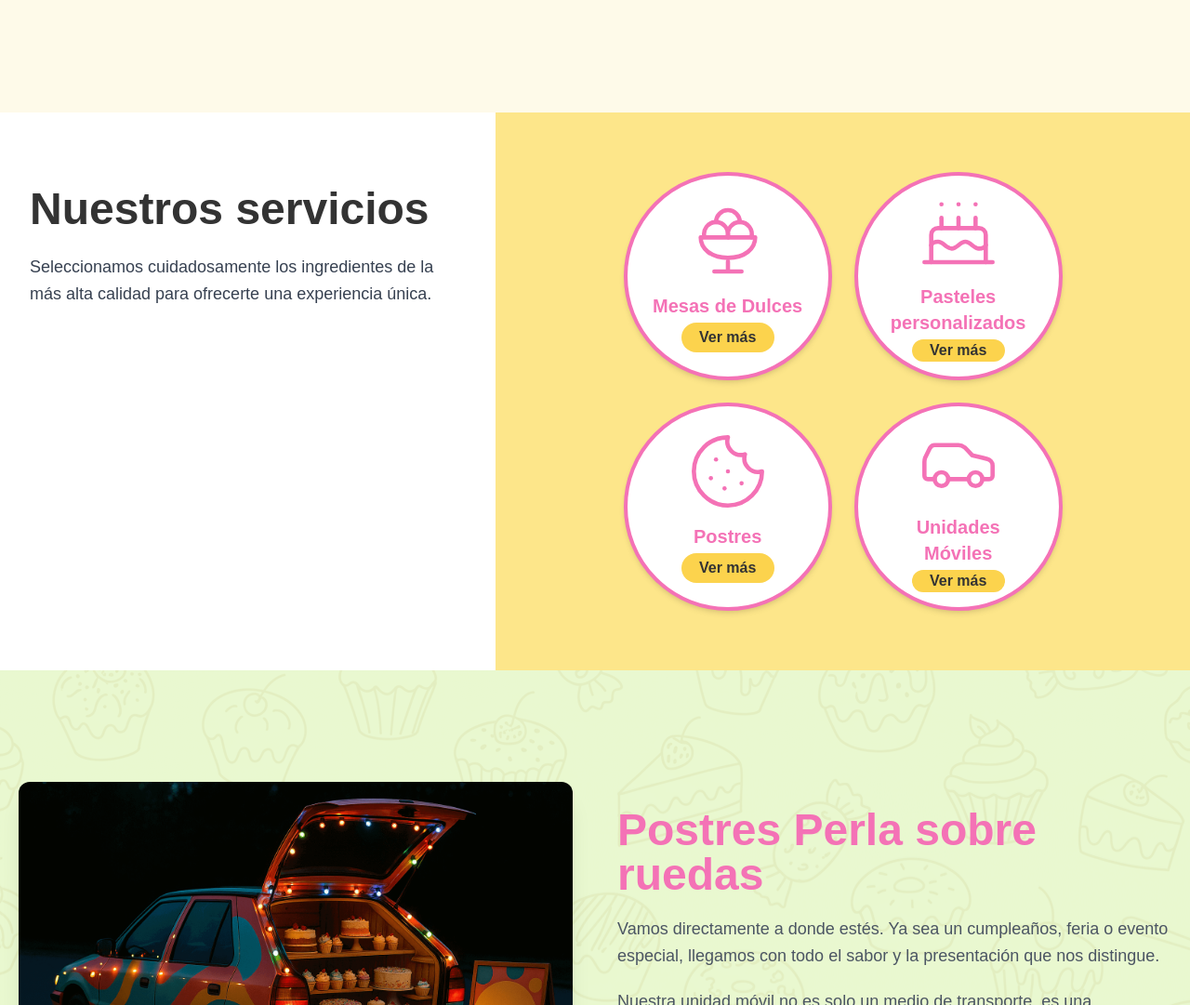
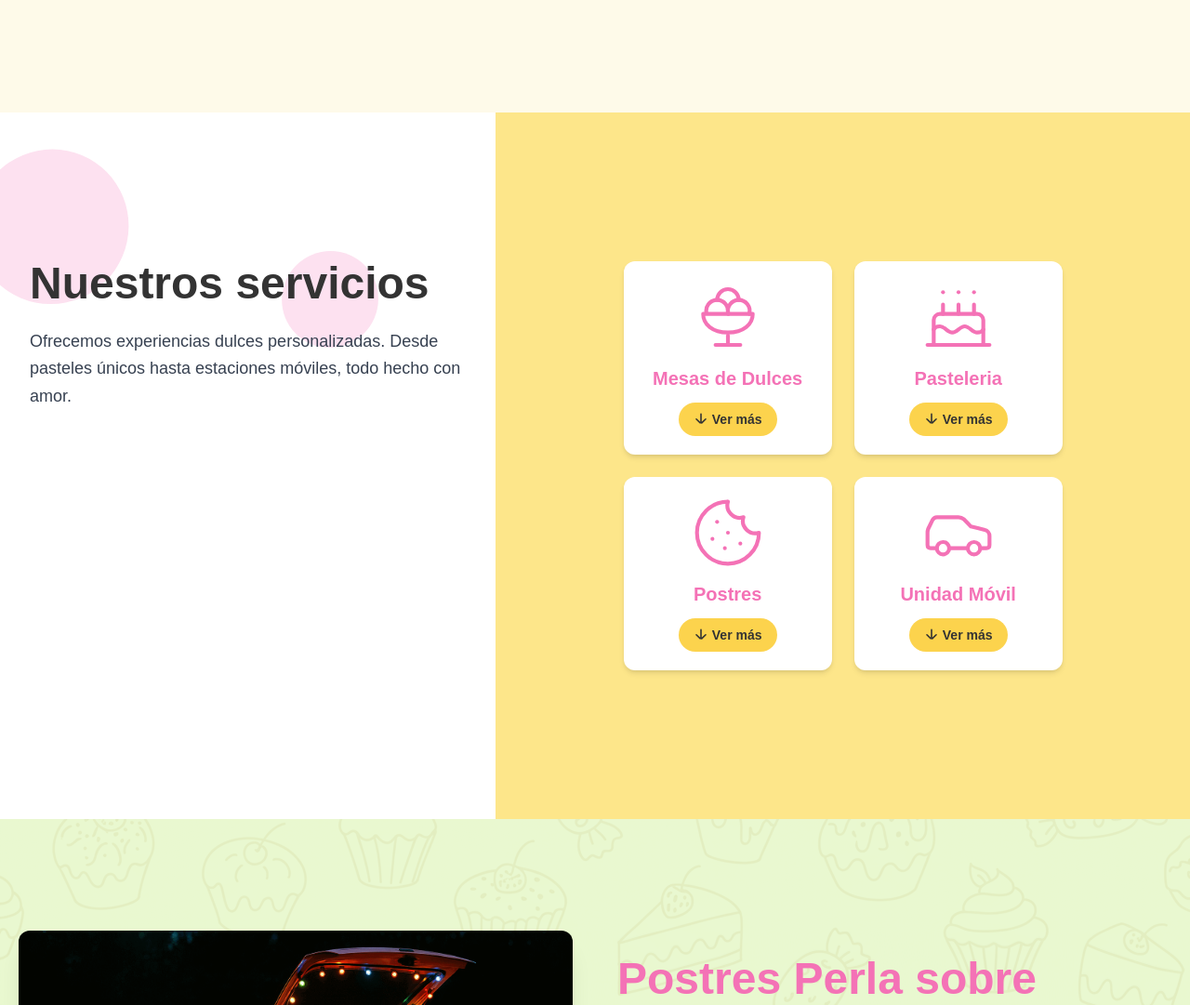
Before and after one commit to greatBrain/postres-perla, a plain HTML site: page index.html in a window 1280 px wide. Shown: the part 1660-2741 px from the top of the page at 93% size. Drawn offline with nearby package versions, Linux system fonts and the light colour scheme.

Commit message:
refactor:services cards UI/UX

```diff
--- a/index.html
+++ b/index.html
@@ -239,63 +239,60 @@
     </div>
   </section>
 
-  <section class="services w-full flex flex-col md:flex-row items-center md:items-start" id="services">
-    <!-- Parte izquierda: Título y descripción -->
-    <div class="w-full md:w-5/12 py-20 px-5 md:px-8 flex flex-col justify-center">
-      <div class="max-w-full text-left">
-        <h2 class="text-black-800 text-4xl md:text-5xl font-semibold mb-6">
+  <section class="services w-full flex flex-col md:flex-row items-center md:items-start relative overflow-hidden" id="services">
+    <div class="w-full md:w-5/12 py-40 px-5 md:px-8 flex flex-col justify-center z-10 bg-[url('public/images/circle-scatter-filled.svg')] bg-no-repeat bg-center-center bg-cover">
+      <div class="max-w-full text-left space-y-6">
+        <h2 class="text-black-800 text-4xl md:text-5xl font-semibold leading-snug">
           Nuestros servicios
         </h2>
-        <p class="text-gray-700 text-lg leading-relaxed">
-          Seleccionamos cuidadosamente los ingredientes de la más alta calidad para ofrecerte una experiencia única.
-        </p>
+        <div class="max-w-xl text-left">
+          <p class="text-gray-700 text-lg leading-relaxed">
+            Ofrecemos experiencias dulces personalizadas. Desde pasteles únicos hasta estaciones móviles, todo hecho con amor.
+          </p>
+        </div>
       </div>
     </div>
-    <!-- Parte derecha: Cards dentro de fondo amarillo -->
-    <div class="w-full md:w-7/12 bg-yellow-200 px-5 py-16 flex flex-wrap justify-center items-center gap-6">
-      <!-- Card 1 -->
-      <div
-        class="bg-white border-4 border-pink-400 rounded-full w-52 h-52 sm:w-56 sm:h-56 flex flex-col justify-center items-center p-6 shadow-md hover:shadow-xl transform hover:scale-105 transition duration-300">
-        <img src="public/icons/sweet-table-service.svg" alt="Mesas de Dulces" class="w-22 h-22 mb-3">
-        <h3 class="text-pink-400 text-xl font-bold mb-1 text-center">Mesas de Dulces</h3>
-        <button
-          class="w-25 h-8 bg-yellow-300 hover:bg-yellow-400 text-black-800 font-semibold rounded-full transition duration-200 ease-in-out bg-gray-300">Ver
-          más
+    <div class="w-full md:w-7/12 bg-yellow-200 px-5 py-40 flex flex-wrap justify-center items-center gap-6">
+      <div class="bg-white border-pink-400 rounded-xl w-52 sm:w-56 flex flex-col justify-between items-center p-5 shadow-md hover:shadow-xl transform hover:scale-100 transition duration-300 text-center">
+        <img src="public/icons/sweet-table-service.svg" alt="Mesas de Dulces" class="w-20 h-20 mb-3">
+        <p class="text-pink-400 text-xl font-semibold">Mesas de Dulces</p>
+        <button class="mt-3 bg-yellow-300 hover:bg-yellow-400 text-sm text-black-800 font-semibold px-4 py-2 rounded-full transition duration-200 flex items-center gap-1">
+          <svg class="w-4 h-4" fill="currentColor" viewBox="0 0 20 20"><path d="M10.293 15.707a1 1 0 001.414 0L17 10.414a1 1 0 00-1.414-1.414L11 13.586V3a1 1 0 10-2 0v10.586L4.414 9a1 1 0 00-1.414 1.414l5.293 5.293z"/></svg>
+          Ver más
         </button>
       </div>
-      <!-- Card 2 -->
-      <div
-        class="bg-white border-4 border-pink-400 rounded-full w-52 h-52 sm:w-56 sm:h-56 flex flex-col justify-center items-center p-6 shadow-md hover:shadow-xl transform hover:scale-105 transition duration-300">
-        <img src="public/icons/whole-cake-service.svg" alt="Pastelería para Eventos" class="w-22 h-22 mb-3">
-        <h3 class="text-pink-400 text-xl font-bold mb-1 text-center">Pasteles personalizados</h3>
-        <button
-          class="w-25 h-8 bg-yellow-300 hover:bg-yellow-400 text-black-800 font-semibold rounded-full transition duration-200 ease-in-out bg-gray-300">Ver
-          más
+
+      <!-- Repite para cada servicio (Pasteles, Postres, Móviles) -->
+      <div class="bg-white border-pink-400 rounded-xl w-52 sm:w-56 flex flex-col justify-between items-center p-5 shadow-md hover:shadow-xl transform hover:scale-100 transition duration-300 text-center">
+        <img src="public/icons/whole-cake-service.svg" alt="Pasteles personalizados" class="w-20 h-20 mb-3">
+        <p class="text-pink-400 text-xl font-semibold">Pasteleria</p>
+        <button class="mt-3 bg-yellow-300 hover:bg-yellow-400 text-sm text-black-800 font-semibold px-4 py-2 rounded-full transition duration-200 flex items-center gap-1">
+          <svg class="w-4 h-4" fill="currentColor" viewBox="0 0 20 20"><path d="M10.293 15.707a1 1 0 001.414 0L17 10.414a1 1 0 00-1.414-1.414L11 13.586V3a1 1 0 10-2 0v10.586L4.414 9a1 1 0 00-1.414 1.414l5.293 5.293z"/></svg>
+          Ver más
         </button>
       </div>
-      <!-- Card 3 -->
-      <div
-        class="bg-white border-4 border-pink-400 rounded-full w-52 h-52 sm:w-56 sm:h-56 flex flex-col justify-center items-center p-6 shadow-md hover:shadow-xl transform hover:scale-105 transition duration-300">
-        <img src="public/icons/cookie-service.svg" alt="Unidades Móviles" class="w-22 h-22 mb-3">
-        <h3 class="text-pink-400 text-xl font-bold mb-1 text-center">Postres</h3>
-        <button
-          class="w-25 h-8 bg-yellow-300 hover:bg-yellow-400 text-black-800 font-semibold rounded-full transition duration-200 ease-in-out bg-gray-300">Ver
-          más
+
+      <!-- Postres -->
+      <div class="bg-white border-pink-400 rounded-xl w-52 sm:w-56 flex flex-col justify-between items-center p-5 shadow-md hover:shadow-xl transform hover:scale-100 transition duration-300 text-center">
+        <img src="public/icons/cookie-service.svg" alt="Postres" class="w-20 h-20 mb-3">
+        <p class="text-pink-400 text-xl font-semibold">Postres</p>
+        <button class="mt-3 bg-yellow-300 hover:bg-yellow-400 text-sm text-black-800 font-semibold px-4 py-2 rounded-full transition duration-200 flex items-center gap-1">
+          <svg class="w-4 h-4" fill="currentColor" viewBox="0 0 20 20"><path d="M10.293 15.707a1 1 0 001.414 0L17 10.414a1 1 0 00-1.414-1.414L11 13.586V3a1 1 0 10-2 0v10.586L4.414 9a1 1 0 00-1.414 1.414l5.293 5.293z"/></svg>
+          Ver más
         </button>
       </div>
-      <!-- Card 4 -->
-      <div
-        class="bg-white border-4 border-pink-400 rounded-full w-52 h-52 sm:w-56 sm:h-56 flex flex-col justify-center items-center p-6 shadow-md hover:shadow-xl transform hover:scale-105 transition duration-300">
-        <img src="public/icons/car-service.svg" alt="Unidades Móviles" class="w-22 h-22 mb-3">
-        <h3 class="text-pink-400 text-xl font-bold mb-1 text-center">Unidades Móviles</h3>
-        <button
-          class="w-25 h-8 bg-yellow-300 hover:bg-yellow-400 text-black-800 font-semibold rounded-full transition duration-200 ease-in-out bg-gray-300">Ver
-          más
+
+      <!-- Unidades Móviles -->
+      <div class="bg-white border-pink-400 rounded-xl w-52 sm:w-56 flex flex-col justify-between items-center p-5 shadow-md hover:shadow-xl transform hover:scale-100 transition duration-300 text-center">
+        <img src="public/icons/car-service.svg" alt="Unidades Móviles" class="w-20 h-20 mb-3">
+        <p class="text-pink-400 text-xl font-semibold">Unidad Móvil</p>
+        <button class="mt-3 bg-yellow-300 hover:bg-yellow-400 text-sm text-black-800 font-semibold px-4 py-2 rounded-full transition duration-200 flex items-center gap-1">
+          <svg class="w-4 h-4" fill="currentColor" viewBox="0 0 20 20"><path d="M10.293 15.707a1 1 0 001.414 0L17 10.414a1 1 0 00-1.414-1.414L11 13.586V3a1 1 0 10-2 0v10.586L4.414 9a1 1 0 00-1.414 1.414l5.293 5.293z"/></svg>
+          Ver más
         </button>
       </div>
     </div>
   </section>
-
 
   <section class="about-us bg-[#e7f8cc] py-30 px-5 bg-[url('public/images/desserts-patterns.png')]">
     <div class="mx-auto max-w-7xl">
@@ -481,23 +478,14 @@
       </div>
     </div>
   </section>
-  <!-- Buttons desktop for calculation-->
-  <div class="fixed top-1/2 right-1 transform -translate-y-1/2 z-50 md:block hidden">
+  <!-- Buttons whatsapp-->
+  <div class="fixed top-1/2 right-1 transform -translate-y-1/2 z-50">
     <div class="relative group">
       <button class="flex items-center justify-center w-16 h-16 rounded-full bg-green-200 hover:bg-green-300 shadow-lg">
         <img class="w-10" src="./public/icons/whatsapp.png" alt="Whatsapp de la empresa">
       </button>
     </div>
   </div>
-  <!-- Movil button -->
-  <div class="fixed bottom-4 left-4 right-4 z-10 md:hidden">
-    <button
-      class="w-full py-4 bg-pink-300 hover:bg-yellow-200 text-black text-lg font-semibold rounded-lg shadow-lg flex items-center justify-center">
-      <img class="w-6 h-6 mr-2" src="./public/icons/calculator.png" alt="Calculadora de productos">
-      Obten tu cotización
-    </button>
-  </div>
-  <!-- End movil button -->
 
   <footer class="relative block bg-[#FFE4E1] text-gray-700 overflow-hidden py-16">
     <div class="mx-auto max-w-7xl px-5 md:px-10">
```
Also changed, not shown: public/images/circle-scatter-filled.svg (added), public/images/circle-scatter-outline.svg (added).
